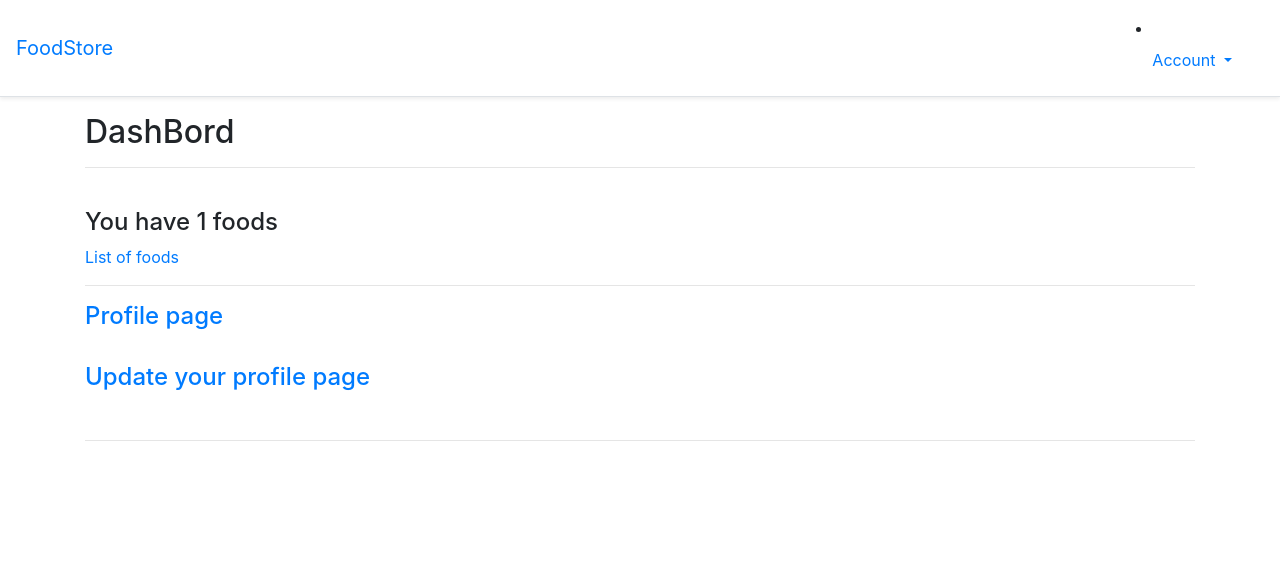
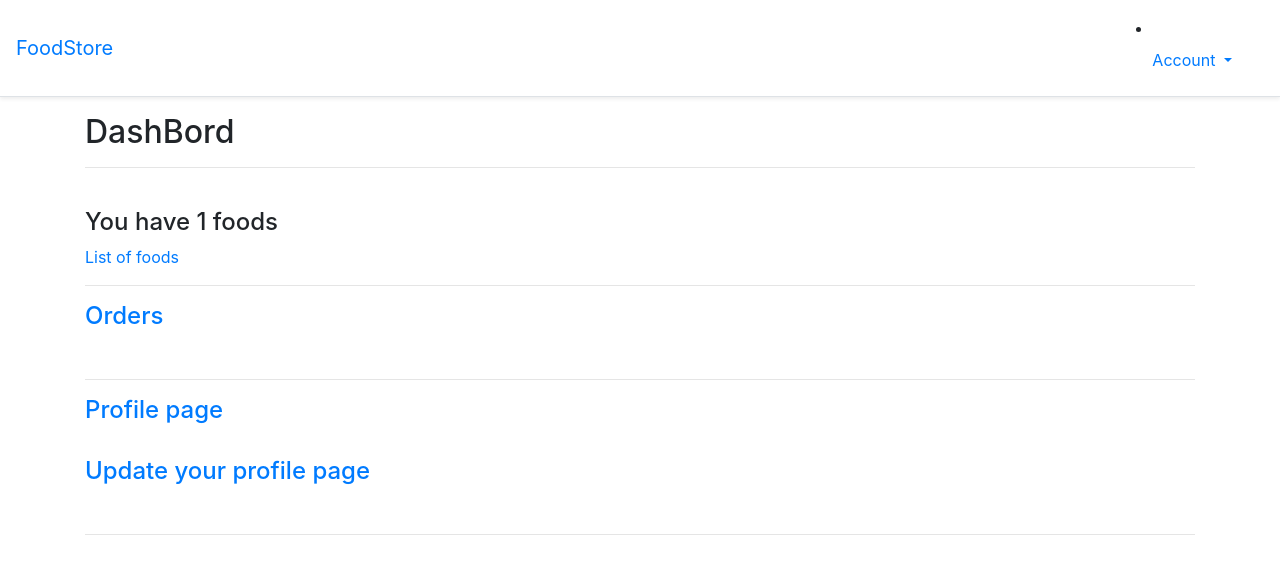
Before and after one commit to mohamad-liyaghi/django-foodstore, a Django app: page /restaurant/ in a window 1280 px wide. Shown: the top 570 px of the page. Run offline with Django 4.2, Linux system fonts and the light colour scheme; the first user in the database is signed in; tables that the repository leaves empty hold one stand-in row (Sample ...); some libraries are stand-ins or nearby versions.

Commit message:
Restaurant orders page added

```diff
--- a/apps/restaurant/mixins.py
+++ b/apps/restaurant/mixins.py
@@ -37,3 +37,9 @@ class FoodUpdateMixin(RestaurantUpdateMixin):
         Mixin for updating food
     '''
     pass
+
+class OrderListMixin(RestaurantUpdateMixin):
+    '''
+        Check if user can access to orders page
+    '''
+    pass
--- a/apps/restaurant/templates/restaurant/dashboard-restaurant.html
+++ b/apps/restaurant/templates/restaurant/dashboard-restaurant.html
@@ -8,6 +8,8 @@
 <h4>You have {{food}} foods</h4>
 <a href="{% url 'restaurant:list-food' %}">List of foods</a>
 <br><hr>
+<h4><a href="{% url 'restaurant:restaurant-orders' %}">Orders</a> </h4>
+<br><hr>
 
 <a href="{{ restaurant.get_absolute_url }}"><h4>Profile page</h4></a><br>
 <a href="{% url 'restaurant:restaurant-update' restaurant.pk restaurant.slug%}"><h4>Update your profile page</h4></a>
--- a/apps/restaurant/urls.py
+++ b/apps/restaurant/urls.py
@@ -1,5 +1,6 @@
 from django.urls import path
-from .views.restaurant_views import (RegisterRestaurantView, UpdateRestaurantView, ProfileRestaurant, DashBoardRestaurant)
+from .views.restaurant_views import (RegisterRestaurantView, UpdateRestaurantView,
+                                     ProfileRestaurant, DashBoardRestaurant, OrdersRestaurant)
 from .views.food_views import (CreateFoodView, UpdateFoodView, DetailFoodView, ListFoodView)
 
 app_name = "restaurant"
@@ -17,4 +18,6 @@ urlpatterns = [
 
     path("detail-food/<int:pk>/<str:slug>/", DetailFoodView.as_view(), name="detail-food"),
     path("profile/<int:pk>/<str:slug>/", ProfileRestaurant.as_view(), name="restaurant-profile"),
+
+    path('orders/', OrdersRestaurant.as_view(), name= "restaurant-orders")
 ]
--- a/apps/restaurant/views/restaurant_views.py
+++ b/apps/restaurant/views/restaurant_views.py
@@ -1,14 +1,14 @@
-from django.views.generic import FormView, UpdateView, DetailView, TemplateView
+from django.views.generic import FormView, UpdateView, DetailView, TemplateView, ListView
 from django.contrib import messages
 from django.shortcuts import get_object_or_404
 from django.template.defaultfilters import slugify
 from django.contrib.auth.mixins import LoginRequiredMixin
 
 from restaurant.forms import RegisterRestaurantForm
-from restaurant.mixins import RestaurantRegisterMixin, RestaurantUpdateMixin
+from restaurant.mixins import RestaurantRegisterMixin, RestaurantUpdateMixin, OrderListMixin
 from accounts.models import User
 from restaurant.models import Restaurant, Food
-
+from customer.models import Order
 class RegisterRestaurantView(LoginRequiredMixin, RestaurantRegisterMixin, FormView):
     '''
         Register a new restaurant
@@ -61,3 +61,16 @@ class DashBoardRestaurant(TemplateView):
         context['food'] = Food.objects.filter(provider= self.request.user.restaurant).count()
         context['restaurant'] = Restaurant.objects.filter(owner= self.request.user).first()
         return context
+
+class OrdersRestaurant(LoginRequiredMixin, OrderListMixin,ListView):
+    '''
+        Get all orders related to a restaurant
+    '''
+    template_name = "restaurant/orders-restaurant.html"
+    context_object_name = "orders"
+
+    def get_queryset(self):
+
+        print(self.request.user.restaurant.foods.all())
+        print(Order.objects.filter(items__in= self.request.user.restaurant.foods.all()))
+        return Order.objects.filter(items__in= self.request.user.restaurant.foods.all())
```
Also changed, not shown: apps/restaurant/templates/restaurant/orders-restaurant.html (added, +27 -0 lines).
